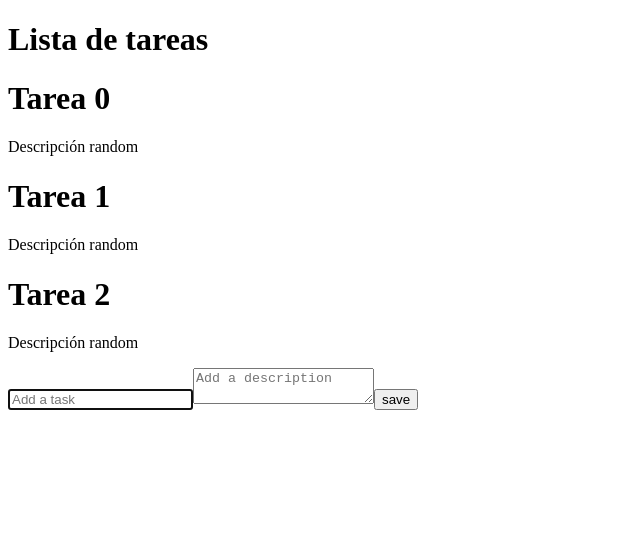
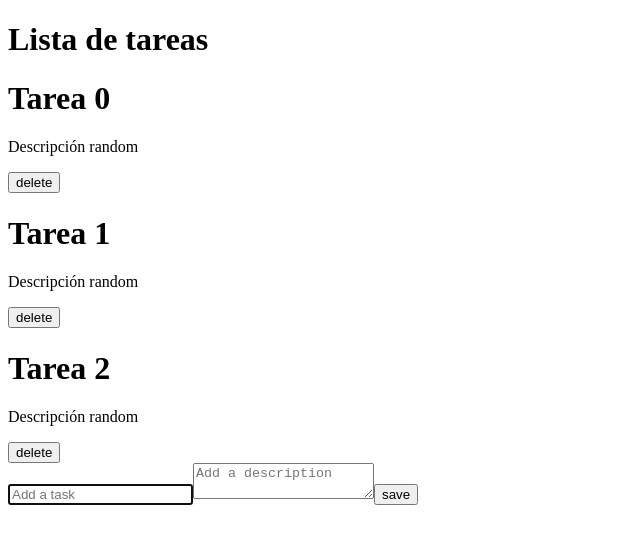
Before and after one commit to Moisarm/React_App, a React (Vite) app in the folder Frontend/: page / in a window 1280 px wide. Shown: the top 544 px of the page, without its empty margins (0-640 px from the left). Built offline with nearby package versions, Linux system fonts and the light colour scheme.

Commit message:
Funcionalidad para eliminar tarea

```diff
--- a/Frontend/src/App.jsx
+++ b/Frontend/src/App.jsx
@@ -23,9 +23,16 @@ const createTask =(title, description)=>{
       setTask([...tasks, newTask])
 
   }
+
+  const deleteTask =(taskId)=>{
+    console.log(tasks)
+    const deletedTask = tasks.filter((task)=>task.id !==taskId)//filtro el array de tareas por el id
+    setTask(deletedTask)
+
+  }
   return (
     <>
-      <TaskList tasks={tasks}/>
+      <TaskList tasks={tasks} deleteTask={deleteTask}/>
       <TaskForm createTask={createTask}/>
     </>
   )
--- a/Frontend/src/components/TaskCard.jsx
+++ b/Frontend/src/components/TaskCard.jsx
@@ -1,11 +1,14 @@
 //Dividimos el componente tasklist aún más
 
-export const TaskCard = ({task}) => {
+export const TaskCard = ({task, deleteTask}) => {
   return (
     //Ya no se coloca el id en este div, sino en el Tasklist
     <div>
         <h1>{task.title}</h1>
         <p>{task.description}</p>
+        <button onClick={()=>deleteTask(task.id)}/*Siempre que se use el onclick se debe utilizar una función anónima la cual ejecute la función deleteTask con el parametro que se le quiera pasar ()=>{deleteTask(task.id)} */>
+          delete
+        </button>
     </div>
   )
 }
--- a/Frontend/src/components/TaskList.jsx
+++ b/Frontend/src/components/TaskList.jsx
@@ -2,7 +2,7 @@ import { TaskCard } from "./TaskCard"
 // uso rfce para crear componentes sin escribir mucho codigo
 
 //pido las tareas como un prop
-const TaskList=({tasks})=> {
+const TaskList=({tasks, deleteTask})=> {
 
 if(tasks.length === 0){
     return <h1>No hay tareas</h1>
@@ -16,7 +16,7 @@ console.log("TaskList")
     <h1>Lista de tareas</h1>
     {/* mapear cada elemento de tasks */}
     {tasks.map((task)=>(
-        <TaskCard key={task.id} task={task}/>
+        <TaskCard key={task.id} task={task} deleteTask={deleteTask}/>
     ))}
     </>
   )
```
Lines whose indentation alone changed are shown as unchanged.
